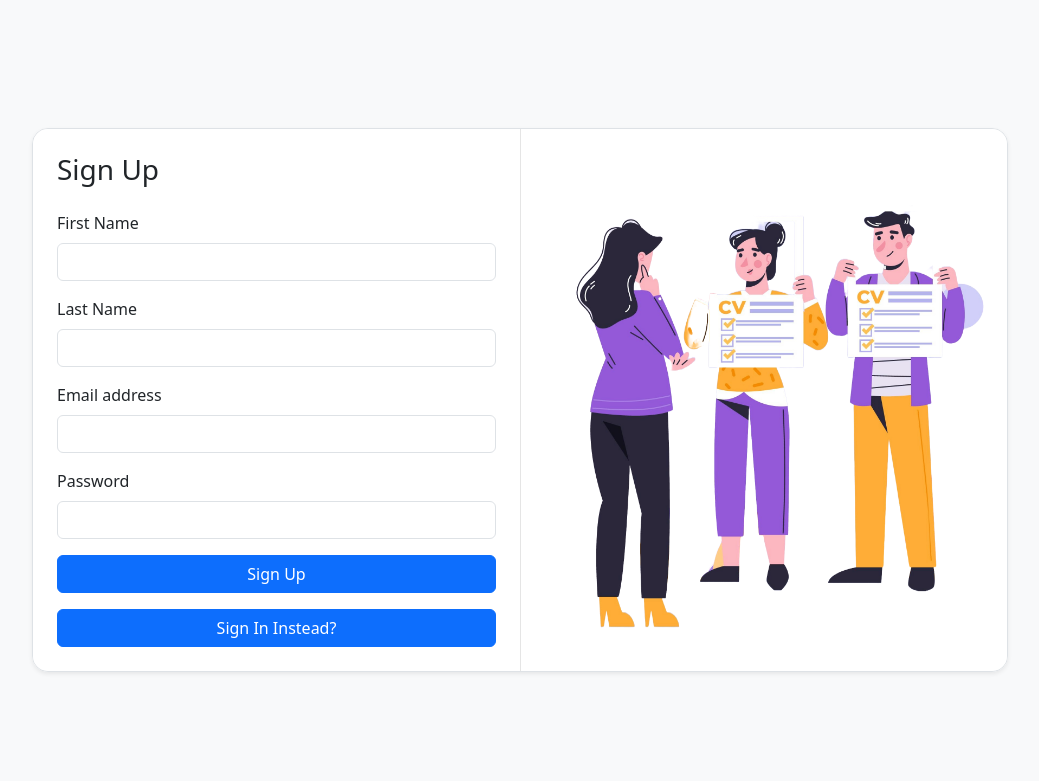
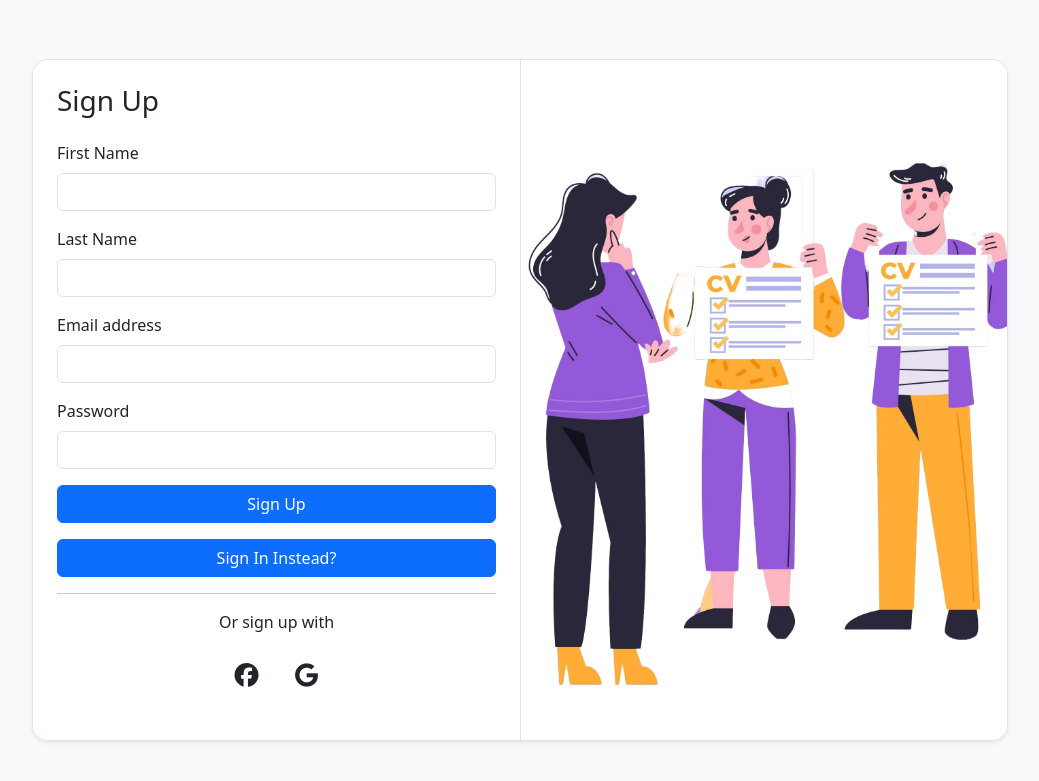
Before and after one commit to prateekrauniyar345/ResumeFeedback, a Flask app: page /register in a window 1280 px wide. Shown: the top 781 px of the page, without its empty margins (120-1159 px from the left). Run offline with Flask 3, Linux system fonts and the light colour scheme; some libraries are stand-ins or nearby versions.

Commit message:
fixed the login and register page.

```diff
--- a/templates/auths/register.html
+++ b/templates/auths/register.html
@@ -6,6 +6,7 @@
   <!-- Bootstrap -->
   <link href="https://cdn.jsdelivr.net/npm/bootstrap@5.3.7/dist/css/bootstrap.min.css" rel="stylesheet" crossorigin="anonymous">
   <script src="https://cdn.jsdelivr.net/npm/bootstrap@5.3.7/dist/js/bootstrap.bundle.min.js" crossorigin="anonymous"></script>
+  <link rel="stylesheet" href="https://cdnjs.cloudflare.com/ajax/libs/font-awesome/7.0.0/css/all.min.css" integrity="sha512-DxV+EoADOkOygM4IR9yXP8Sb2qwgidEmeqAEmDKIOfPRQZOWbXCzLC6vjbZyy0vPisbH2SyW27+ddLVCN+OMzQ==" crossorigin="anonymous" referrerpolicy="no-referrer" />
   <title>Login</title>
 </head>
 <body class="min-vh-100 d-flex align-items-center justify-content-center bg-light">
@@ -44,6 +45,16 @@
           <button type="submit" class="btn btn-primary w-100 mb-3">Sign Up</button>
           <a href="/login" class="btn btn-primary w-100">Sign In Instead?</a>
         </form>
+
+        <div class="text-center mb-3">
+            <hr>
+            <p>Or sign up with </p>
+            <div>
+                <a href="#" class="btn" style="font-size: 1.5rem;"><i class="fa-brands fa-facebook"></i></a>
+                <a href="#" class="btn" style="font-size: 1.5rem;"><i class="fa-brands fa-google"></i></a>
+            </div>
+        </div>
+
       </div>
 
       <!-- Right: image -->
```
Also changed, not shown: templates/auths/login.html (+10 -0 lines).
